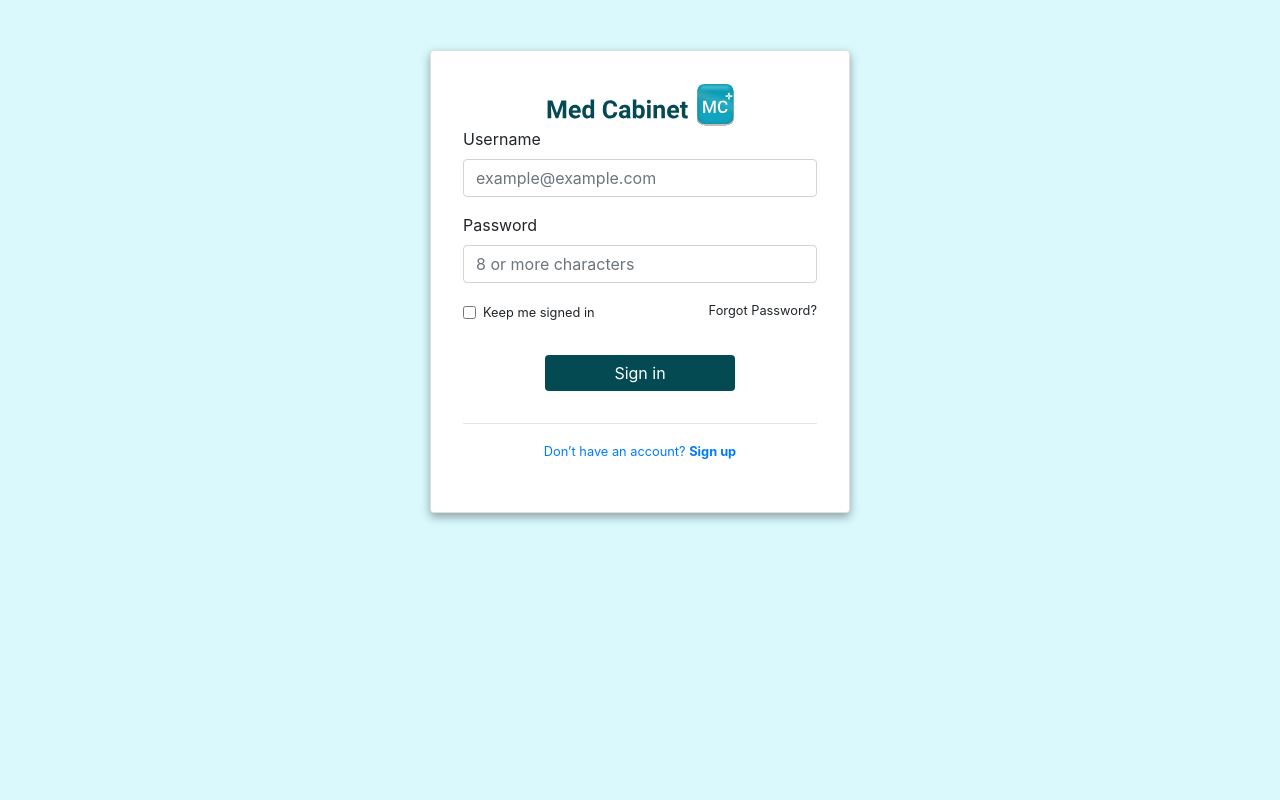
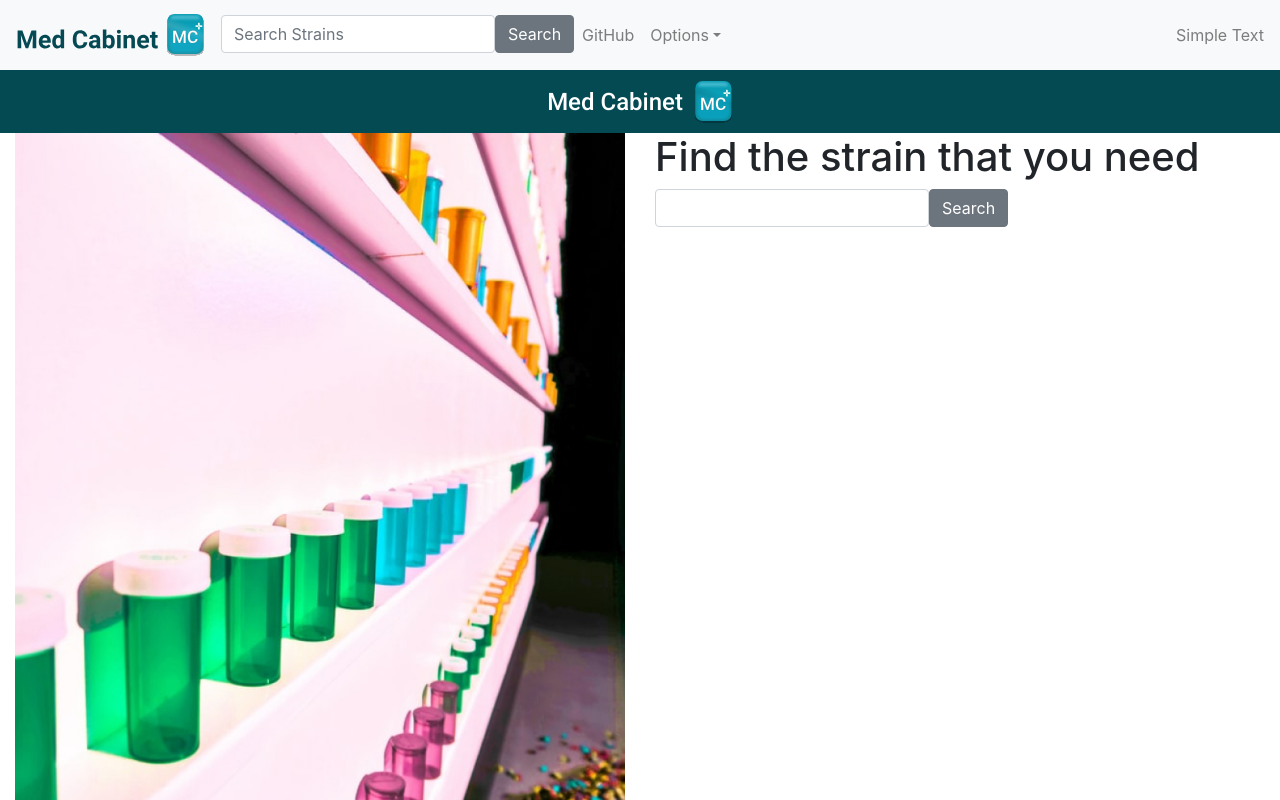
Before and after one commit to cnlien/medcab, a React (Create React App) app: page /#/ in a window 1280 px wide. Shown: the top 800 px of the page. Built offline with nearby package versions, Linux system fonts and the light colour scheme.

Commit message:
Added search function to navigation

```diff
--- /dev/null
+++ b/src/actions/searchStrainsActions.js
@@ -0,0 +1,36 @@
+import axios from 'axios'
+
+// ACTION CREATORS
+export const SEARCH_STRAIN_START = 'SEARCH_STRAIN_START'
+export const SEARCH_STRAIN_SUCCESS = 'SEARCH_STRAIN_SUCCESS'
+export const SEARCH_STRAIN_FAILED = 'SEARCH_STRAIN_FAILED'
+export const ON_KEYWORD_CHANGE = 'ON_KEYWORD_CHANGE'
+
+export const searchStrain = (keyword) => dispatch => {
+
+    dispatch({ type: SEARCH_STRAIN_START })
+
+    axios
+        .get(`https://med-cab-bw.herokuapp.com/api/strains/strain/${keyword.keyword}`, keyword)
+        .then((res) => {
+            console.log("res.data from SEARCH_STRINS_SUCCESS:", res.data)
+            dispatch({
+                type: SEARCH_STRAIN_SUCCESS,
+                payload: res.data
+            })
+        })
+        .catch((err) => {
+            dispatch({
+                type: SEARCH_STRAIN_FAILED,
+                payload: err
+            })
+        })
+}
+
+export const onKeywordChange = (e) => {
+    e.preventDefault()
+    return{
+        type: ON_KEYWORD_CHANGE,
+        payload: e
+    }
+}
--- a/src/components/App.js
+++ b/src/components/App.js
@@ -12,15 +12,25 @@ import 'bootstrap/dist/css/bootstrap.min.css';
 import LoginPage from './LoginPage.js'
 import CreateAccount from './CreateAccount.js'
 import Dashboard from './Dashboard.js'
+import LandingPage from './LandingPage.js'
+import Navigation from './Navigation.js'
+import SearchResults from './SearchResults.js'
 
-function App() {
+const App = () => {
+
   return (
     <div className="App">
+      <Navigation />
+      <div>
       <Switch>
-        <Route exact path="/" component={ LoginPage } />
+        <Route exact path="/" component={ LandingPage } />
         <Route exact path='/create-account' component={ CreateAccount } />
+        <Route exact path='/login' component={ LoginPage } />
         <PrivateRoute exact path="/dashboard" component={ Dashboard } />
+        <Route path='/search-results' component={ SearchResults } />
       </Switch>
+
+      </div>
     </div>
   );
 }
--- a/src/components/CreateAccountForm.js
+++ b/src/components/CreateAccountForm.js
@@ -1,6 +1,6 @@
 import React, { useState, useEffect } from 'react';
 import axios from 'axios';
-import { useHistory, Link } from 'react-router-dom';
+import { useHistory } from 'react-router-dom';
 
 // REDUX
 import { connect } from 'react-redux'
--- a/src/components/LandingPage.js
+++ b/src/components/LandingPage.js
@@ -1,11 +1,14 @@
-import React, { useState, useEffect } from 'react';
+import React, { useState } from 'react';
 import axios from 'axios'
 
 // COMPONENTS
 import {
     Row,
     Col,
-    Container
+    Container,
+    Form,
+    Input,
+    Button
 } from 'reactstrap';
 
 // IMAGES
@@ -19,18 +22,31 @@ import mainImage from '../images/main-image.jpg'
 import '../styles/landingPage.scss';
 
 const LandingPage = () => {
-    const [indica, setIndica] = useState([]);
 
-    useEffect(() => {
-        axios
-            .get('https://med-cab-bw.herokuapp.com/api/strains/indica')
-            .then((res) => {
-                setIndica(res.data)
-            })
-            .catch(err => {
-                console.log(err)
-            });
-    }, []);
+    const [keyword, setKeyword] = useState({keyword: ''})
+    const [searchData, setSearchData] = useState([])
+    console.log(keyword.keyword)
+    console.log(searchData)
+
+    const handleKeywordChange = (e) => {
+        setKeyword({
+            [e.target.name]: e.target.value
+        })
+    }
+
+    const handleSubmit = (e) => {
+        e.preventDefault();
+            axios.get(`https://med-cab-bw.herokuapp.com/api/strains/strain/${keyword.keyword}`)
+                .then((res) => {
+                    console.log(res.data)
+                    setSearchData(res.data)
+                })
+                .catch((err) => {
+                    console.log(err)
+                })
+    }
+
+
 
     return(
         <Container fluid className="landingPage">
@@ -43,13 +59,21 @@ const LandingPage = () => {
 
             <Row className="landingPage-main">
                 <Col className="landingPage-image-container">
-                    <img src={mainImage} alt="main disepesory image" className="landingPage-image" />
+                    <img src={mainImage} alt="main disepesory" className="landingPage-image" />
                 </Col>
 
                 <Col className="landingPage-find">
                     <div>
 
                     <h1>Find the strain that you need</h1>
+                    <Form inline onSubmit={ handleSubmit }>
+                        <Input
+                            type="text"
+                            name="keyword"
+                            onChange={ handleKeywordChange }
+                        />
+                        <Button>Search</Button>
+                    </Form>
                     </div>
                 </Col>
             </Row>
--- /dev/null
+++ b/src/components/Navigation.js
@@ -0,0 +1,133 @@
+import React, { useState } from 'react';
+import axios from 'axios'
+import { useHistory  } from 'react-router-dom';
+
+// IMAGES
+import headerLogo from '../images/mc-logo.svg';
+
+// REDUX
+import { connect } from 'react-redux'
+import {
+    onKeywordChange,
+    searchStrain
+} from '../actions/searchStrainsActions.js';
+
+// COMOPNENTS
+import {
+  Collapse,
+  Navbar,
+  NavbarToggler,
+  NavbarBrand,
+  Nav,
+  NavItem,
+  NavLink,
+  UncontrolledDropdown,
+  DropdownToggle,
+  DropdownMenu,
+  DropdownItem,
+  NavbarText,
+  Form,
+  Input,
+  Button
+} from 'reactstrap';
+
+const Navigation = ({
+    values,
+    onKeywordChange,
+    searchStrain
+}) => {
+    const [isOpen, setIsOpen] = useState(false);
+
+    const handleSearch = (e) => {
+        e.preventDefault();
+        console.log(values);
+        searchStrain(values);
+        history.push('/search-results')
+    }
+    //   const [keyword, setKeyword] = useState({keyword: ''})
+    //   const [searchData, setSearchData] = useState([])
+    //   const handleKeywordChange = (e) => {
+    //       setKeyword({
+    //           [e.target.name]: e.target.value
+    //       })
+    //   }
+
+    //   const handleSubmit = (e) => {
+    //       e.preventDefault();
+    //           axios.get(`https://med-cab-bw.herokuapp.com/api/strains/strain/${keyword.keyword}`)
+    //               .then((res) => {
+    //                     console.log(res.data)
+    //                     setSearchData(res.data)
+    //                     history.push('/search-results')
+    //               })
+    //               .catch((err) => {
+    //                   console.log(err)
+    //               })
+    //   }
+
+    let history = useHistory();
+    const toggle = () => setIsOpen(!isOpen);
+
+    return (
+        <div>
+            <Navbar color="light" light expand="md">
+            <NavbarBrand href="/">
+                <img src={ headerLogo } />
+            </NavbarBrand>
+            <NavbarToggler onClick={toggle} />
+            <Collapse isOpen={isOpen} navbar>
+                <Nav className="mr-auto" navbar>
+                <NavItem>
+                    <Form inline onSubmit={ handleSearch }>
+                        <Input
+                            type="text"
+                            name="keyword"
+                            placeholder="Search Strains"
+                            value={ values.keyword }
+                            onChange = { onKeywordChange }
+                        />
+                        <Button>Search</Button>
+                    </Form>
+                </NavItem>
+                <NavItem>
+                    <NavLink href="https://github.com/reactstrap/reactstrap">GitHub</NavLink>
+                </NavItem>
+                <UncontrolledDropdown nav inNavbar>
+                    <DropdownToggle nav caret>
+                    Options
+                    </DropdownToggle>
+                    <DropdownMenu right>
+                    <DropdownItem>
+                        Option 1
+                    </DropdownItem>
+                    <DropdownItem>
+                        Option 2
+                    </DropdownItem>
+                    <DropdownItem divider />
+                    <DropdownItem>
+                        Reset
+                    </DropdownItem>
+                    </DropdownMenu>
+                </UncontrolledDropdown>
+                </Nav>
+                <NavbarText>Simple Text</NavbarText>
+            </Collapse>
+            </Navbar>
+        </div>
+    );
+}
+
+const mapStateToProps = (state) => {
+    console.log('state from Nav Map State to Props:', state)
+    return{
+        values: state.searchStrainsReducer.searchFormValue
+    }
+}
+
+export default connect(
+    mapStateToProps,
+    {
+        onKeywordChange,
+        searchStrain
+    }
+)(Navigation);
--- /dev/null
+++ b/src/components/SearchResults.js
@@ -0,0 +1,39 @@
+import React from 'react';
+
+// REDUX
+import { connect } from 'react-redux';
+import {
+    searchStrain
+} from '../actions/searchStrainsActions.js'
+
+const SearchResults = (props) => {
+    console.log("Search Results Props",props)
+    return(
+      <div>
+          {props.searchResults.map( searchResult => {
+              return(
+                  <div>
+                      <h1>{searchResult.name}</h1>
+                      <p>{searchResult.desc}</p>
+
+                  </div>
+              )
+          })}
+      </div>
+
+    )
+}
+
+const mapStateToProps = (state) => {
+    console.log(state)
+    return{
+        searchResults: state.searchStrainsReducer.searchResults
+    }
+}
+
+export default connect(
+    mapStateToProps,
+    {
+        searchStrain
+    }
+)(SearchResults);
--- a/src/reducers/index.js
+++ b/src/reducers/index.js
@@ -1,8 +1,10 @@
 import { combineReducers } from 'redux'
 import { createUserReducer } from './createUserReducer.js'
+import { searchStrainsReducer } from './searchStrainsReducer.js'
 
 const rootReducer = combineReducers({
-    createUserReducer
+    createUserReducer,
+    searchStrainsReducer
 })
 
 export default rootReducer
--- /dev/null
+++ b/src/reducers/searchStrainsReducer.js
@@ -0,0 +1,51 @@
+import {
+    SEARCH_STRAIN_START,
+    SEARCH_STRAIN_SUCCESS,
+    SEARCH_STRAIN_FAILED,
+    ON_KEYWORD_CHANGE
+} from '../actions/searchStrainsActions.js'
+
+const initialState = {
+    searchFormValue: {
+        "keyword": ""
+    },
+    searching: false,
+    searchResults: [],
+    error: ""
+}
+
+export const searchStrainsReducer =(state = initialState, action) => {
+    switch (action.type) {
+
+        case SEARCH_STRAIN_START:
+            return {
+                ...state,
+                searching: true,
+            }
+
+        case SEARCH_STRAIN_SUCCESS:
+            return {
+                ...state,
+                searching: false,
+                searchResults: action.payload
+            }
+
+        case SEARCH_STRAIN_FAILED:
+            return {
+                ...state,
+                searching: false,
+                error: action.payload
+            }
+
+        case ON_KEYWORD_CHANGE:
+            return {
+                ...state,
+                searchFormValue: {
+                    ...state.searchStrainFormValue,
+                    keyword: action.payload.target.value
+                }
+            }
+
+        default: return state
+    }
+}
```
